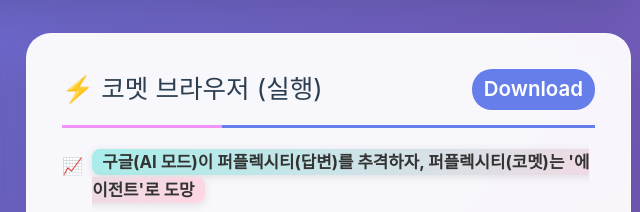
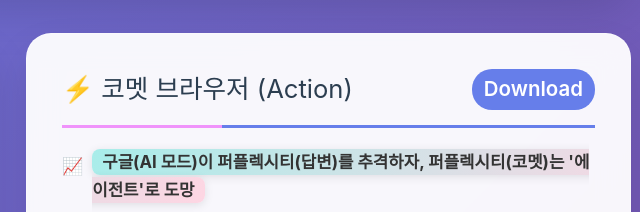
Before and after one commit to mahantel/ai-agent, a plain HTML site: page browser.html in a window 1280 px wide. Shown: the part 482-694 px from the top of the page, 629-1269 px from the left. Drawn offline with nearby package versions, Linux system fonts and the light colour scheme; a web font is replaced by a local one.

Commit message:
Update browser.html

```diff
--- a/browser.html
+++ b/browser.html
@@ -549,7 +549,7 @@
             <div class="card">
                 <!-- ▼▼▼ [수정] '외부 링크' 아이콘을 "Download" 텍스트 링크로 변경 ▼▼▼ -->
                 <h3>
-                    <span>⚡ 코멧 브라우저 (실행)</span>
+                    <span>⚡ 코멧 브라우저 (Action)</span>
                     <a href="https://www.perplexity.ai/comet/ko" target="_blank" rel="noopener noreferrer" title="코멧 브라우저 다운로드" class="download-icon-link">
                         Download
                     </a>
```
